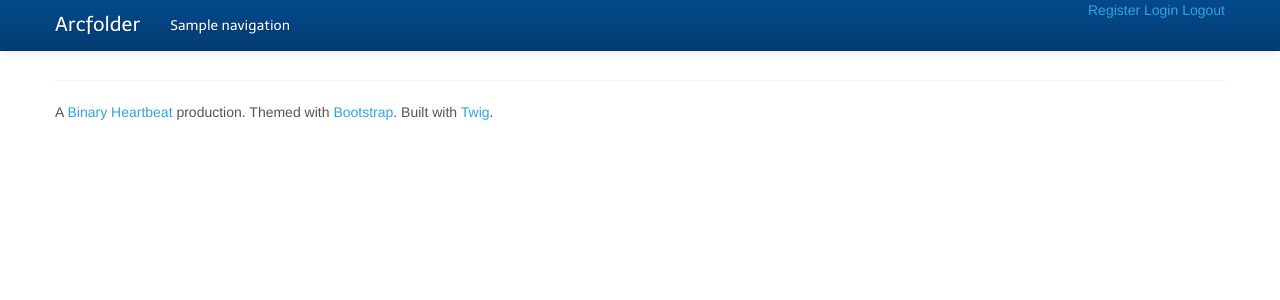
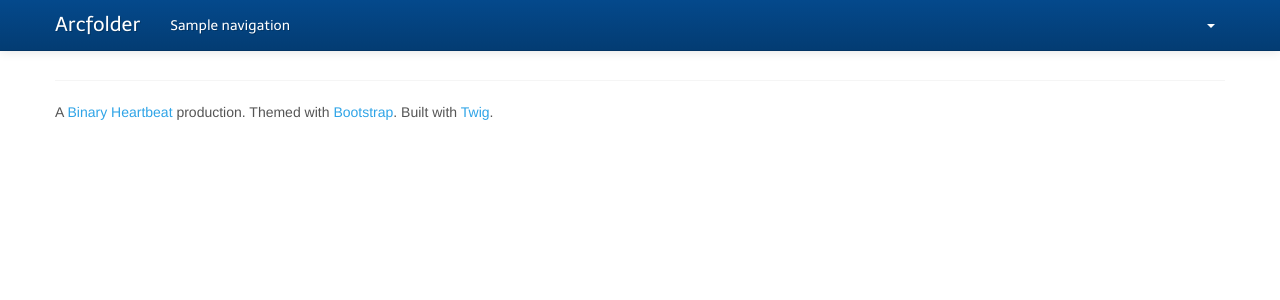
Before and after one commit to Binary-Heartbeat/Arcfolder, a PHP site: template includes/templates/framework/base.twig in a window 1280 px wide. Shown: the top 300 px of the page. Run offline with PHP 8.4, Linux system fonts and the light colour scheme; the template is opened without the code that fills it: most values are stand-ins (such as "Sample title", 1, 10 or a date in 2020); some libraries are stand-ins or nearby versions.

Commit message:
Improved navigation.

```diff
--- a/includes/templates/framework/base.twig
+++ b/includes/templates/framework/base.twig
@@ -30,17 +30,34 @@
                             {% endfor %}
 
                         </ul>
-                        <div class="pull-right"> {# TODO: Make these into buttons #}
-                            <a href=" {{- webRoot -}} auth/register">Register</a>
-                            <a href=" {{- webRoot -}} auth/login">Login</a>
-                            <a href=" {{- webRoot -}} auth/logout">Logout</a>
-                            {% if login['valid'] %}
-                                <a href=" {{- webRoot -}} panel/user">User CP</a>
+
+<ul class="nav pull-right">
+    <li class="dropdown">
+        <a href="#" class="dropdown-toggle" data-toggle="dropdown"> {{- user['name'] -}} <b class="caret"></b></a>
+        <ul class="dropdown-menu">
+            {% if user['valid'] %}
+                <li><a href=" {{- webRoot -}} panel/user">User CP</a></li>
                 {% if user['admin'] %}
-                                    <a href=" {{- webRoot -}} panel/admin">Admin CP</a>
+                    <li><a href=" {{- webRoot -}} panel/admin">Admin CP</a></li>
                 {% endif %}
+                <li class="divider"></li>
+                <li><a href=" {{- webRoot -}} auth/logout">Logout</a></li>
+            {% else %}
+                <li><a href=" {{- webRoot -}} auth/register">Register</a></li>
+                <li><a href=" {{- webRoot -}} auth/login">Login</a></li>
             {% endif %}
-                        </div>
+
+<!--
+            <li><a href="#">Action</a></li>
+            <li><a href="#">Another action</a></li>
+            <li><a href="#">Something else here</a></li>
+            <li class="divider"></li>
+            <li><a href="#">Separated link</a></li>
+-->
+        </ul>
+    </li>
+</ul>
+
                         {#- <form class="navbar-form pull-right" name="login" action="login" method="post">
                             <input
                                     type="text"
```
Lines whose indentation alone changed are shown as unchanged.
